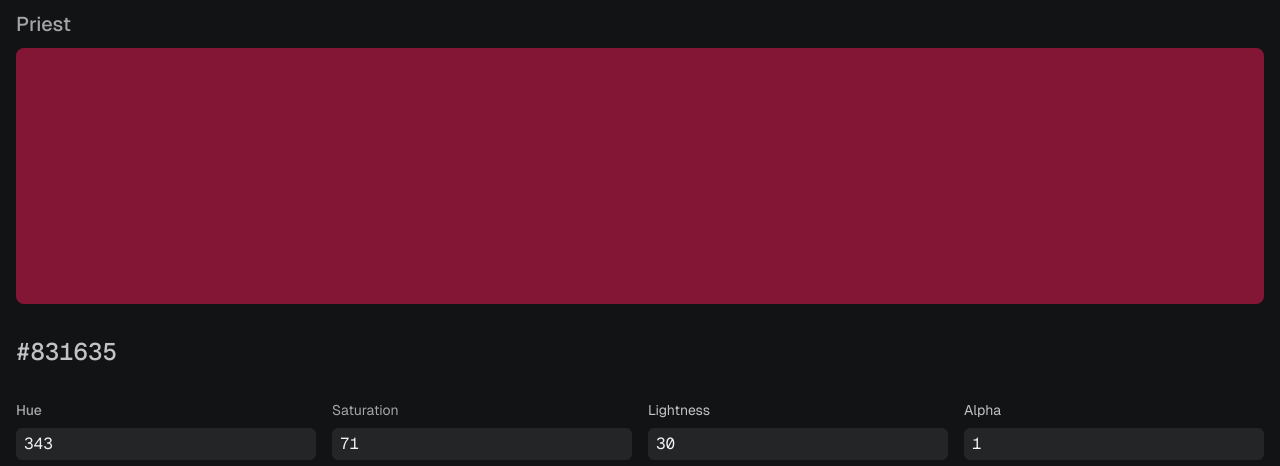
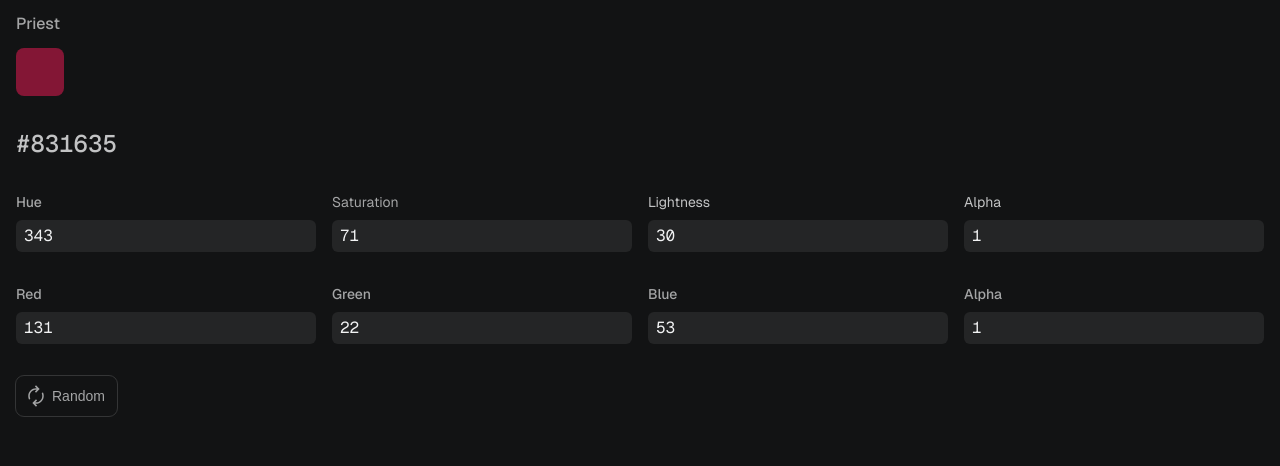
Before and after one commit to r-sp/priest, a Next.js app: page / in a window 1280 px wide. Shown: the top 466 px of the page. Built offline with nearby package versions, Linux system fonts and the light colour scheme.

Commit message:
color picker and random color (#21)

```diff
--- a/src/app/style.css
+++ b/src/app/style.css
@@ -84,3 +84,13 @@ ul {
     }
   }
 }
+
+@layer utilities {
+  .overlay {
+    bottom: 0;
+    left: 0;
+    position: fixed;
+    right: 0;
+    top: 0;
+  }
+}
--- a/src/components/color/index.tsx
+++ b/src/components/color/index.tsx
@@ -5,6 +5,7 @@ import { useColor } from "~/lib/color";
 import { type ColorProps } from "./types";
 
 import Picker from "./picker";
+import RandomColor from "./random";
 
 import ColorHex from "./space/hex";
 import ColorHsl from "./space/hsl";
@@ -22,11 +23,11 @@ export default function Color({ raw }: ColorProps) {
 
   return (
     <section className="grid gap-8 px-4 xl:mx-auto xl:max-w-screen-xl" aria-labelledby="site-name">
-      <div className="flex h-64 w-full rounded-lg" style={{ backgroundColor: rgb }}></div>
+      <Picker color={{ hsv: hsva, rgb: rgb }} action={setRawColor} />
       <ColorHex raw={hex} action={setRawColor} />
       <ColorHsl raw={hsla} action={setRawColor} />
       <ColorRgb raw={rgba} action={setRawColor} />
-      <Picker raw={hsva} action={setRawColor} />
+      <RandomColor action={setRawColor} />
     </section>
   );
 }
--- a/src/components/color/picker.tsx
+++ b/src/components/color/picker.tsx
@@ -1,26 +1,99 @@
 "use client";
 
+import { useState, useRef } from "react";
+import { createPortal } from "react-dom";
 import { type ColorPickerProps } from "./types";
 import Hue from "@uiw/react-color-hue";
 import Saturation from "@uiw/react-color-saturation";
 import ShadeSlider from "@uiw/react-color-shade-slider";
 
-export default function Picker({ raw, action }: ColorPickerProps) {
-  const updateColor = (color: typeof raw | Partial<typeof raw>) => {
-    action({ ...raw, ...color });
+export default function Picker({ color, action }: ColorPickerProps) {
+  const [showPicker, setShowPicker] = useState<boolean>(false);
+  const [showColor, setShowColor] = useState<boolean>(false);
+  const { hsv, rgb } = color;
+
+  const focusButton = useRef<HTMLButtonElement>(null);
+  const updateColor = (hsva: typeof hsv | Partial<typeof hsv>) => {
+    action({ ...hsv, ...hsva });
   };
 
   return (
-    <div role="toolbar" aria-label="Color picker" className="flex flex-col gap-4">
+    <div role="toolbar" aria-label="Color picker" className="relative">
+      <button
+        ref={focusButton}
+        aria-label={showPicker ? "Close color picker" : "Open color picker"}
+        aria-expanded={showPicker ? "true" : "false"}
+        aria-controls="color-picker"
+        aria-haspopup="dialog"
+        className="flex overflow-hidden rounded-lg"
+        onClick={(e) => {
+          e.preventDefault();
+          if (showPicker) {
+            setShowPicker(false);
+            focusButton.current?.focus();
+          } else {
+            setShowPicker(true);
+            focusButton.current?.blur();
+          }
+        }}
+        onContextMenu={(e) => {
+          e.preventDefault();
+          setShowColor(true);
+        }}
+      >
+        <span className="inline-flex h-12 w-12" style={{ backgroundColor: rgb }}></span>
+      </button>
+      <div id="color-picker-portal" className="absolute left-0 top-12" role="none"></div>
+      {showPicker
+        ? createPortal(
+            <div
+              aria-modal="true"
+              id="color-picker"
+              role="dialog"
+              className="relative z-20 flex flex-col gap-4 bg-holy-900 py-4"
+            >
               <div className="pick-saturation">
-        <Saturation hsva={raw} hue={raw.h} style={{ height: "100%", width: "100%" }} onChange={updateColor} />
+                <Saturation hsva={hsv} hue={hsv.h} style={{ height: "100%", width: "100%" }} onChange={updateColor} />
               </div>
               <div className="pick-hue">
-        <Hue hue={raw.h} onChange={updateColor} />
+                <Hue hue={hsv.h} onChange={updateColor} />
               </div>
               <div className="pick-lightness">
-        <ShadeSlider hsva={raw} onChange={updateColor} />
+                <ShadeSlider hsva={hsv} onChange={updateColor} />
               </div>
+            </div>,
+            document.getElementById("color-picker-portal") || document.body,
+          )
+        : null}
+      {showPicker
+        ? createPortal(
+            <span
+              className="overlay z-10 block"
+              role="none"
+              tabIndex={0}
+              onFocus={() => {
+                setShowPicker(false);
+                focusButton.current?.focus();
+              }}
+            ></span>,
+            document.getElementById("color-picker-portal") || document.body,
+          )
+        : null}
+      {showColor
+        ? createPortal(
+            <span
+              className="overlay z-10 block"
+              role="none"
+              style={{ backgroundColor: rgb }}
+              tabIndex={0}
+              onClick={() => {
+                setShowColor(false);
+                focusButton.current?.focus();
+              }}
+            ></span>,
+            document.getElementById("color-picker-portal") || document.body,
+          )
+        : null}
     </div>
   );
 }
--- /dev/null
+++ b/src/components/color/random.tsx
@@ -0,0 +1,22 @@
+"use client";
+
+import type { ColorActionProps } from "./types";
+import { getRandomColor } from "~/lib/color";
+
+export default function RandomColor({ action }: ColorActionProps) {
+  return (
+    <button
+      aria-label="Generate random color"
+      className="flex max-w-max items-center justify-center gap-1 rounded-lg py-2 pl-2 pr-3 text-holy-300 outline outline-1 outline-holy-700"
+      onClick={() => action(getRandomColor().toHsl())}
+    >
+      <svg role="img" height="24" width="24" viewBox="0 0 24 24" fill="none" xmlns="http://www.w3.org/2000/svg">
+        <path
+          fill="currentColor"
+          d="M5.16725 15.627C4.86475 15.0642 4.63625 14.4831 4.48175 13.8838C4.32725 13.2843 4.25 12.673 4.25 12.05C4.25 9.88717 5.00258 8.0465 6.50775 6.528C8.01292 5.00933 9.84367 4.25 12 4.25H12.7808L10.9308 2.4L11.9845 1.34625L15.6385 5L11.9845 8.65375L10.9308 7.6L12.7808 5.75H12C10.2628 5.75 8.78683 6.3615 7.572 7.5845C6.35733 8.80767 5.75 10.2962 5.75 12.05C5.75 12.4642 5.79517 12.8779 5.8855 13.2912C5.976 13.7047 6.11158 14.1083 6.29225 14.502L5.16725 15.627ZM12.0155 22.6538L8.3615 19L12.0155 15.3462L13.0693 16.4L11.2192 18.25H12C13.7372 18.25 15.2132 17.6385 16.428 16.4155C17.6427 15.1923 18.25 13.7038 18.25 11.95C18.25 11.5358 18.2048 11.1221 18.1145 10.7087C18.024 10.2952 17.8884 9.89167 17.7078 9.498L18.8328 8.373C19.1353 8.93583 19.3637 9.51692 19.5182 10.1163C19.6727 10.7158 19.75 11.327 19.75 11.95C19.75 14.1128 18.9974 15.9535 17.4923 17.472C15.9871 18.9907 14.1563 19.75 12 19.75H11.2192L13.0693 21.6L12.0155 22.6538Z"
+        />
+      </svg>
+      <span className="text-sm font-normal">Random</span>
+    </button>
+  );
+}
--- a/src/components/color/types.ts
+++ b/src/components/color/types.ts
@@ -22,7 +22,10 @@ export type ColorRgbProps = {
 } & ColorActionProps;
 
 export type ColorPickerProps = {
-  raw: HsvaColor;
+  color: {
+    hsv: HsvaColor;
+    rgb: string;
+  };
 } & ColorActionProps;
 
 export type ColorInputProps = {
--- a/src/components/ui/priest.tsx
+++ b/src/components/ui/priest.tsx
@@ -5,7 +5,7 @@ export default function Priest(props: Readonly<{ children: ReactNode }>) {
     <div id="priest" role="none" className="grid">
       <header>
         <div className="flex h-12 items-center px-4 xl:mx-auto xl:max-w-screen-xl" role="none">
-          <h1 className="text-xl font-medium text-holy-300" id="site-name">
+          <h1 className="text-base font-medium text-holy-300" id="site-name">
             Priest
           </h1>
         </div>
```
Lines whose indentation alone changed are shown as unchanged.
